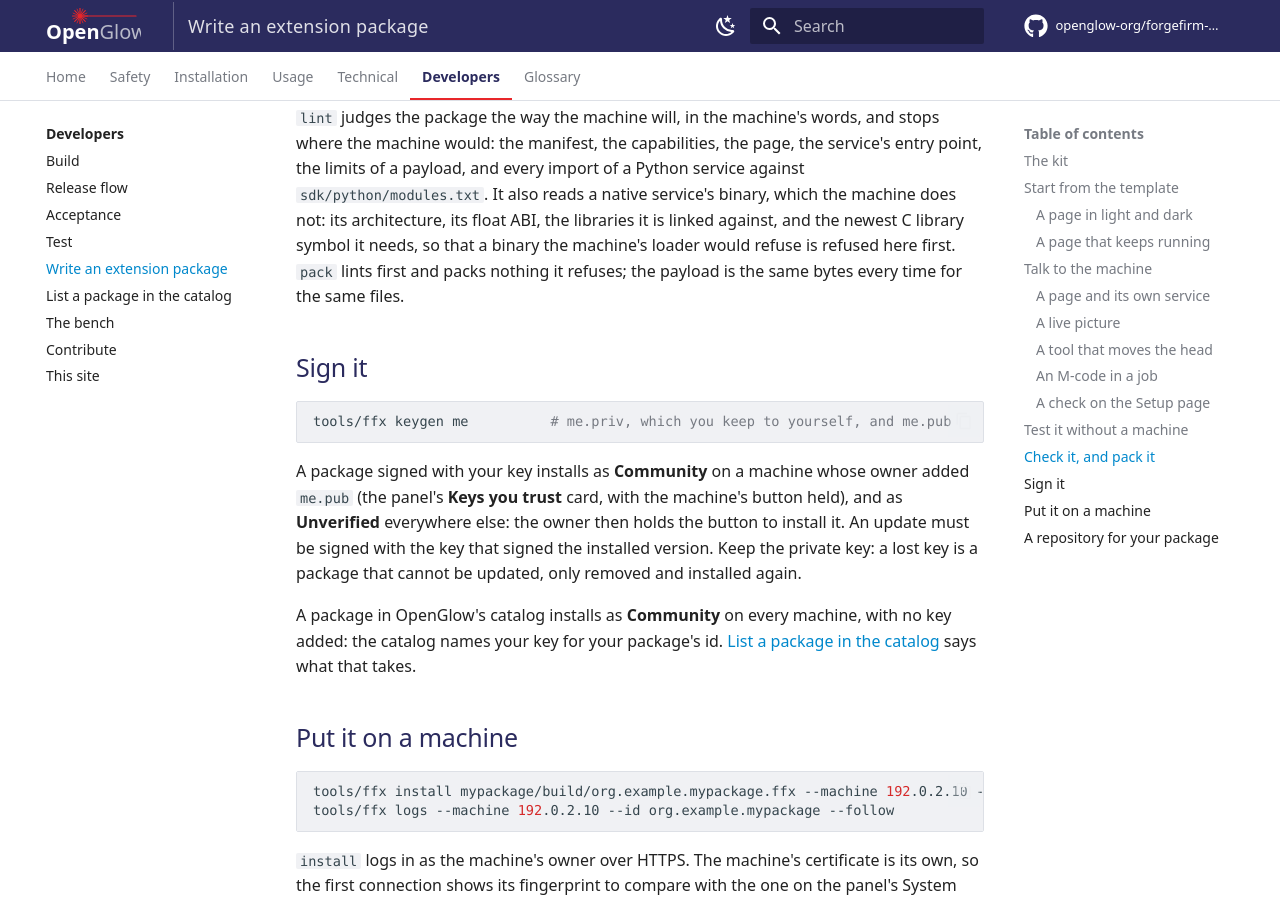
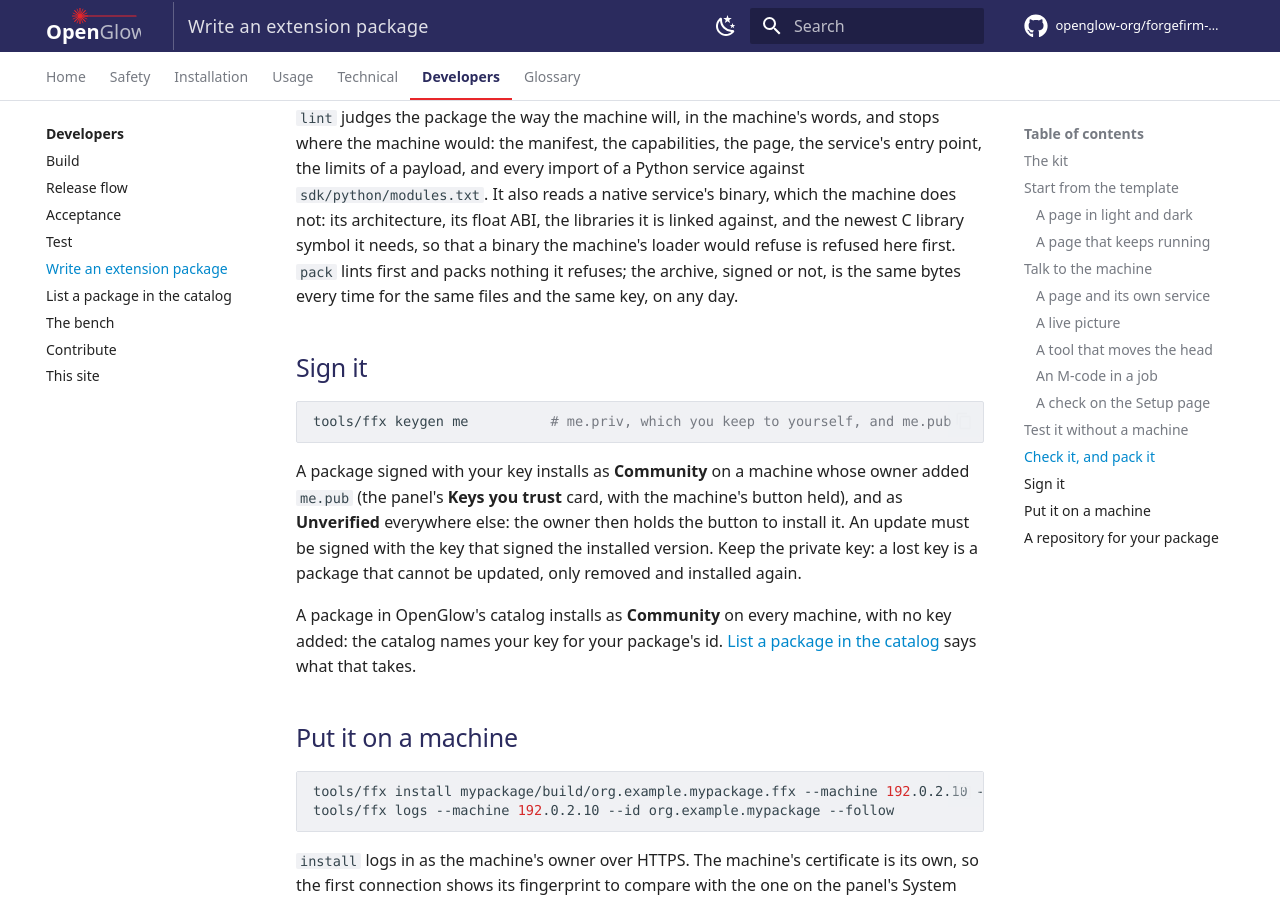
Before and after one commit to openglow-org/forgefirm-docs, an MkDocs documentation site: the page built from docs/developers/extensions.md, in a window 1280 px wide and 900 px high, scrolled down 6464 px. Built offline with MkDocs 1.6.1 and Material for MkDocs 9.7.7, drawn with Linux system fonts in a browser that asks for light colours; comment, search, counter and statistics services are not loaded.

Commit message:
Extensions for developers: a packed archive is the same bytes every time
developers/extensions.md: `ffx pack` builds the same archive, signed or
not, for the same files and the same key on any day; it said this of the
payload alone.

check-style, check-interfaces and zensical build clean.

```diff
--- a/docs/developers/extensions.md
+++ b/docs/developers/extensions.md
@@ -307,8 +307,8 @@
 float ABI, the libraries it is linked against, and the newest C library
 symbol it needs, so that a binary the machine's loader would refuse is
 refused here first. `pack` lints
-first and packs nothing it refuses; the payload is the same bytes every
-time for the same files.
+first and packs nothing it refuses; the archive, signed or not, is the same
+bytes every time for the same files and the same key, on any day.
 
 ## Sign it
 
```
